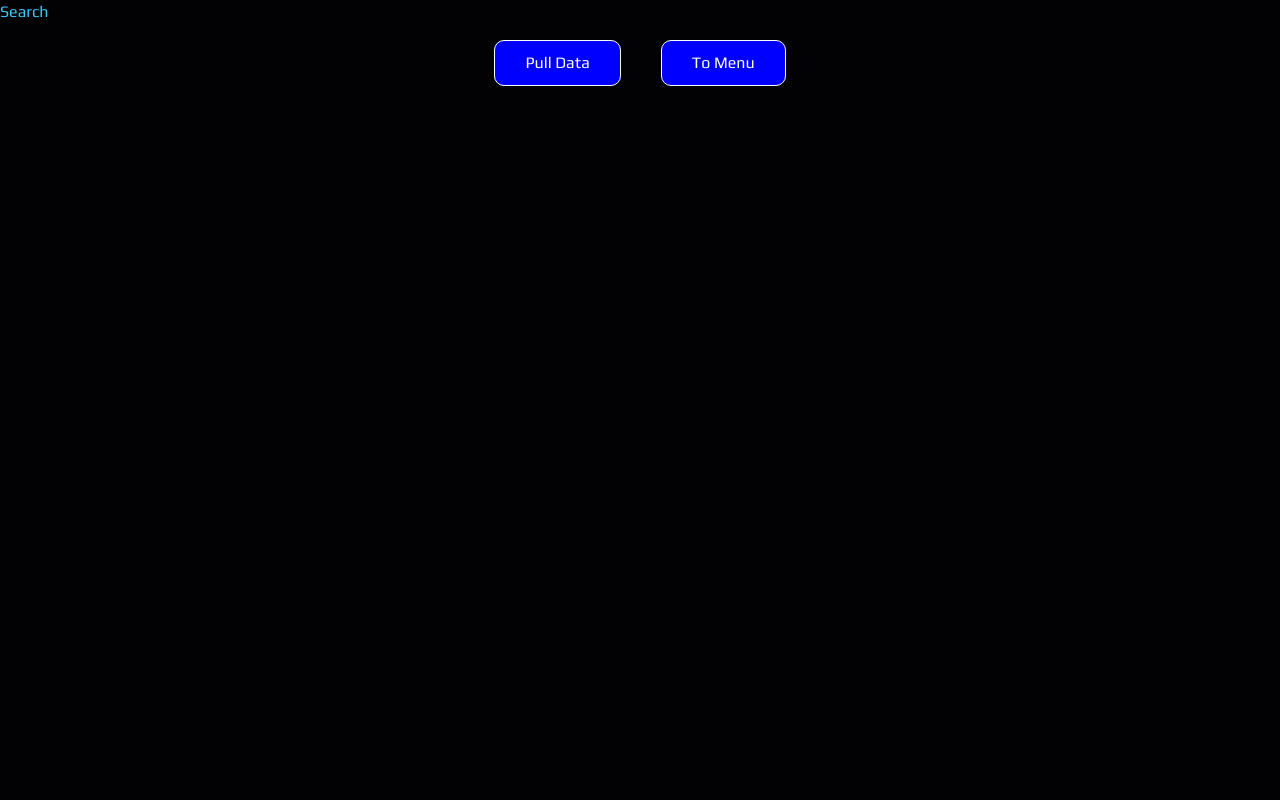
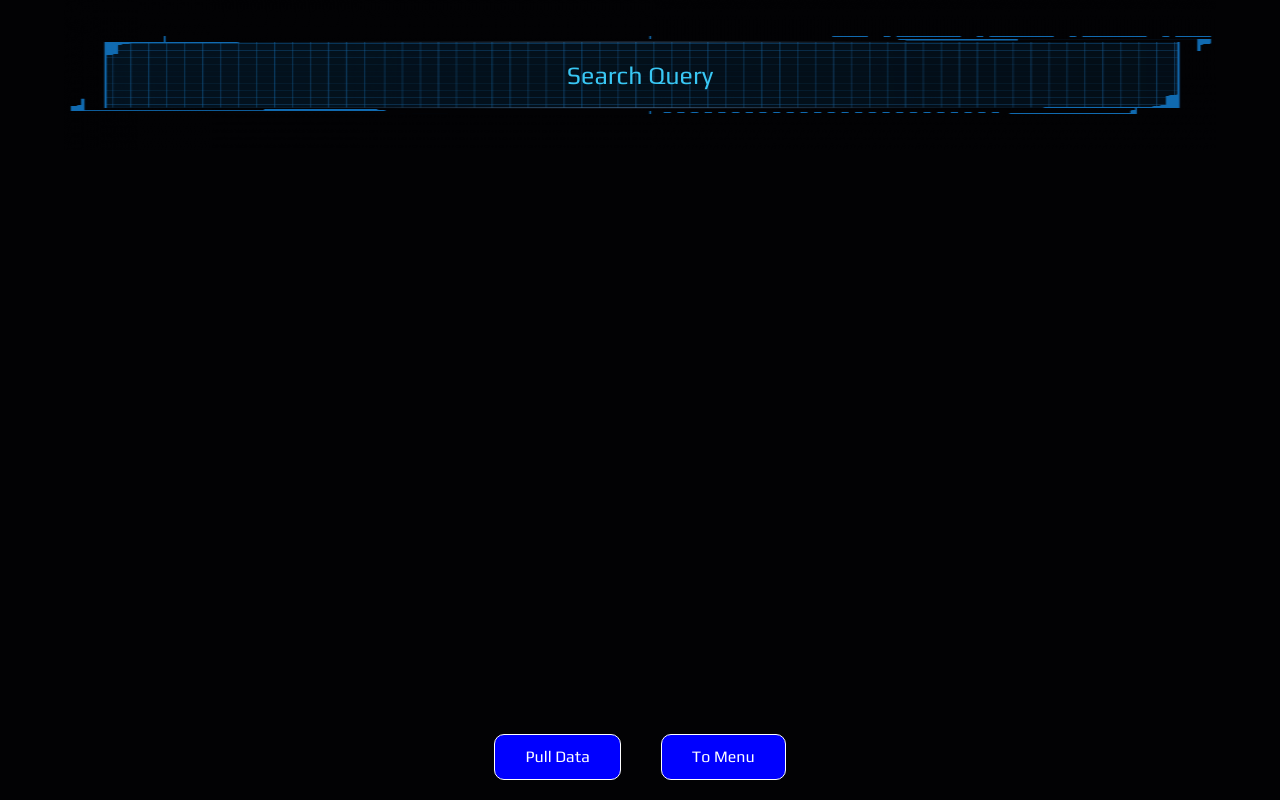
Before and after one commit to sebcyde/UPD8, a React (Create React App) app: page /search in a window 1280 px wide. Built offline with nearby package versions, Linux system fonts and the light colour scheme.

Commit message:
created initial Article Map

```diff
--- a/package.json
+++ b/package.json
@@ -12,6 +12,7 @@
 		"@types/react": "^18.0.25",
 		"@types/react-dom": "^18.0.8",
 		"bootstrap": "^5.2.2",
+		"debounce": "^1.2.1",
 		"react": "^18.2.0",
 		"react-dom": "^18.2.0",
 		"react-redux": "^8.0.4",
@@ -46,6 +47,7 @@
 		]
 	},
 	"devDependencies": {
+		"@types/debounce": "^1.2.1",
 		"@types/styled-components": "^5.1.26",
 		"axios": "^1.1.3",
 		"file-loader": "^6.2.0",
--- a/src/App.tsx
+++ b/src/App.tsx
@@ -106,6 +106,7 @@ function App() {
 						style={{
 							marginTop: '20px',
 							position: 'fixed',
+							bottom: '0px',
 							width: '100%',
 							display: 'flex',
 							justifyContent: 'center',
--- a/src/Pages/Search.tsx
+++ b/src/Pages/Search.tsx
@@ -1,25 +1,81 @@
-import React, { useState } from 'react';
+import React, { useState, useCallback, useMemo } from 'react';
+import InputBG from '../Assets/Sci-Fi/Blue/Hud8.png';
+// import { Debounce } from '../Functions/Debounce';
+import styled from 'styled-components';
 import { NewsKey } from '../API/Keys';
+import { debounce } from 'debounce';
 import axios from 'axios';
-import { Debounce } from '../Functions/Debounce';
+
+const SearchInput = styled.input`
+	background-image: url(${InputBG});
+	background-size: 100% 100%;
+	background-position: center;
+	background-repeat: no-repeat;
+	background-color: transparent;
+	width: 90%;
+	text-align: center;
+	height: 100%;
+	border: none;
+	margin: 0px 20px;
+	color: #39c7f4;
+	font-size: 25px;
+	outline: none;
+	overflow: hidden;
+	&::placeholder {
+		color: #39c7f4;
+	}
+`;
 
 function Search() {
 	const [Type, setType] = useState<string>('News');
-	const [Q, setQ] = useState<string>('');
+	const [Articles, setArticles] = useState<[]>([]);
+	const [Q, setQ] = useState<string>('News');
 
-	const Search = async (SearchType: string, Query: string) => {
-		await axios
+	const Search = (SearchType: string, Query: string) => {
+		if (SearchType === 'News') {
+			console.log('News search initialised');
+			axios
 				.get(
 					`https://newsapi.org/v2/everything?q=${Query}&from=2022-10-31&sortBy=popularity&apiKey=${NewsKey}`
 				)
 				.then((response: any) => {
 					console.log(response.data.articles);
+					setArticles(response.data.articles);
 				});
+		} else {
+			console.log('Translation search initialised');
+		}
 	};
 
-	// Debounce(Search(Type, Q), 1000);
-
-	return <div className="h-100 w-100 ">Search</div>;
+	return (
+		<div className="h-100 w-100 ">
+			<div
+				style={{
+					position: 'sticky',
+					top: '0px',
+					width: '100%',
+					display: 'flex',
+					justifyContent: 'center',
+					height: '150px',
+				}}
+			>
+				<SearchInput
+					placeholder="Search Query"
+					onChange={(e) => {
+						// Search(Type, e.target.value);
+						// debounce((e: any) => Search('News', e.target.value), 1000, false);
+					}}
+				/>
+				{Articles.map((Article) => {
+					return (
+						<div>
+							<h3>{Article.title}</h3>
+						</div>
+					);
+				})}
+			</div>
+		</div>
+	);
 }
 
 export default Search;
--- a/src/Pages/Translate.tsx
+++ b/src/Pages/Translate.tsx
@@ -1,5 +1,5 @@
 import React, { useState, useEffect, useRef } from 'react';
-import { Debounce } from '../Functions/Debounce';
+// import { Debounce } from '../Functions/Debounce';
 
 function Translate() {
 	const [Query, setQuery] = useState<string | undefined>('');
@@ -23,7 +23,7 @@ function Translate() {
 	// };
 
 	useEffect(() => {
-		Debounce(translate(Query), 1000);
+		// Debounce(translate(Query), 1000);
 	}, [Query]);
 
 	return (
```
Also changed, not shown: src/Functions/Debounce.ts (deleted, +0 -9 lines), 1 other file (tests, documents, lock files or other folders). Lines whose indentation alone changed are shown as unchanged.
